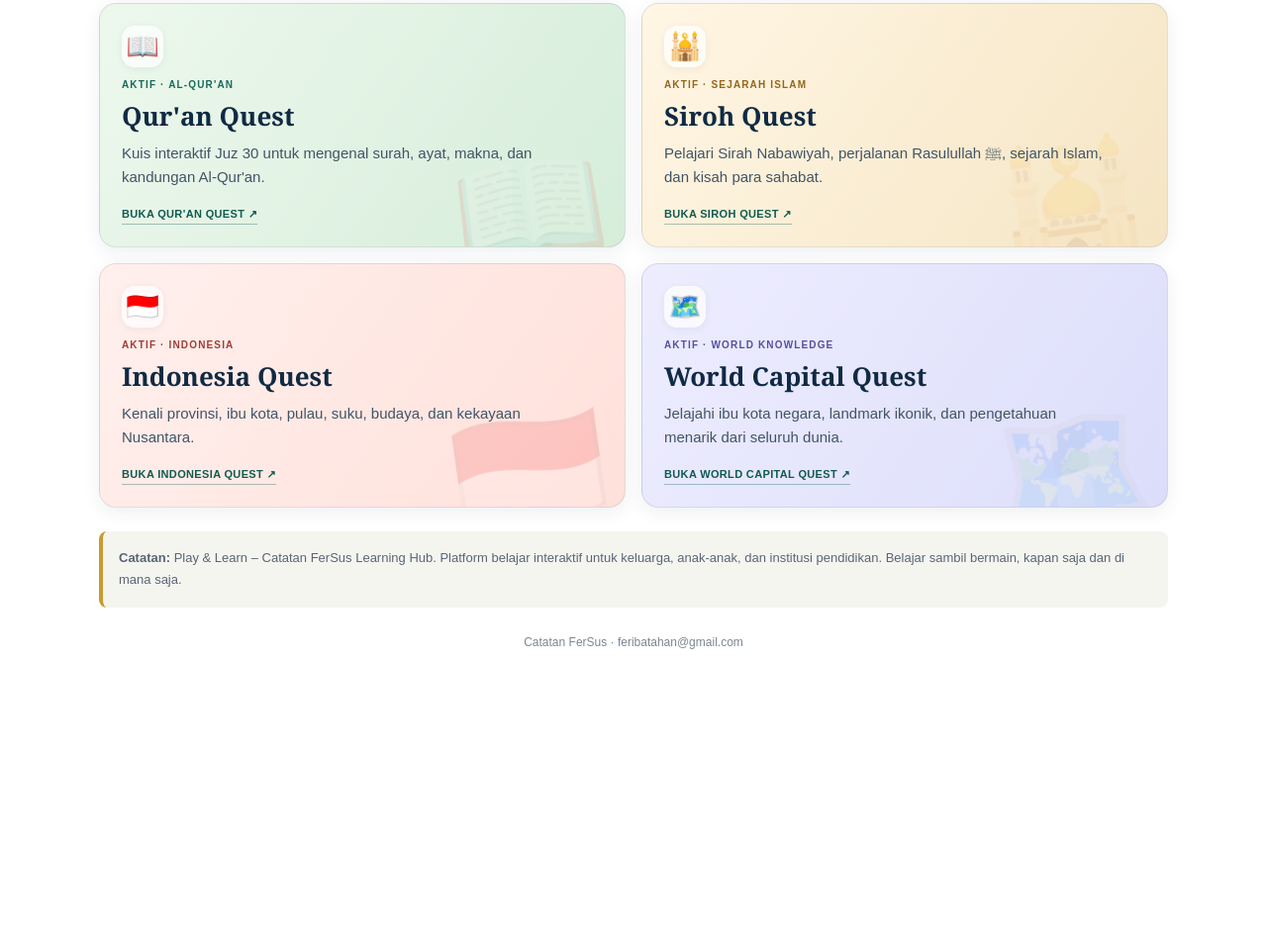
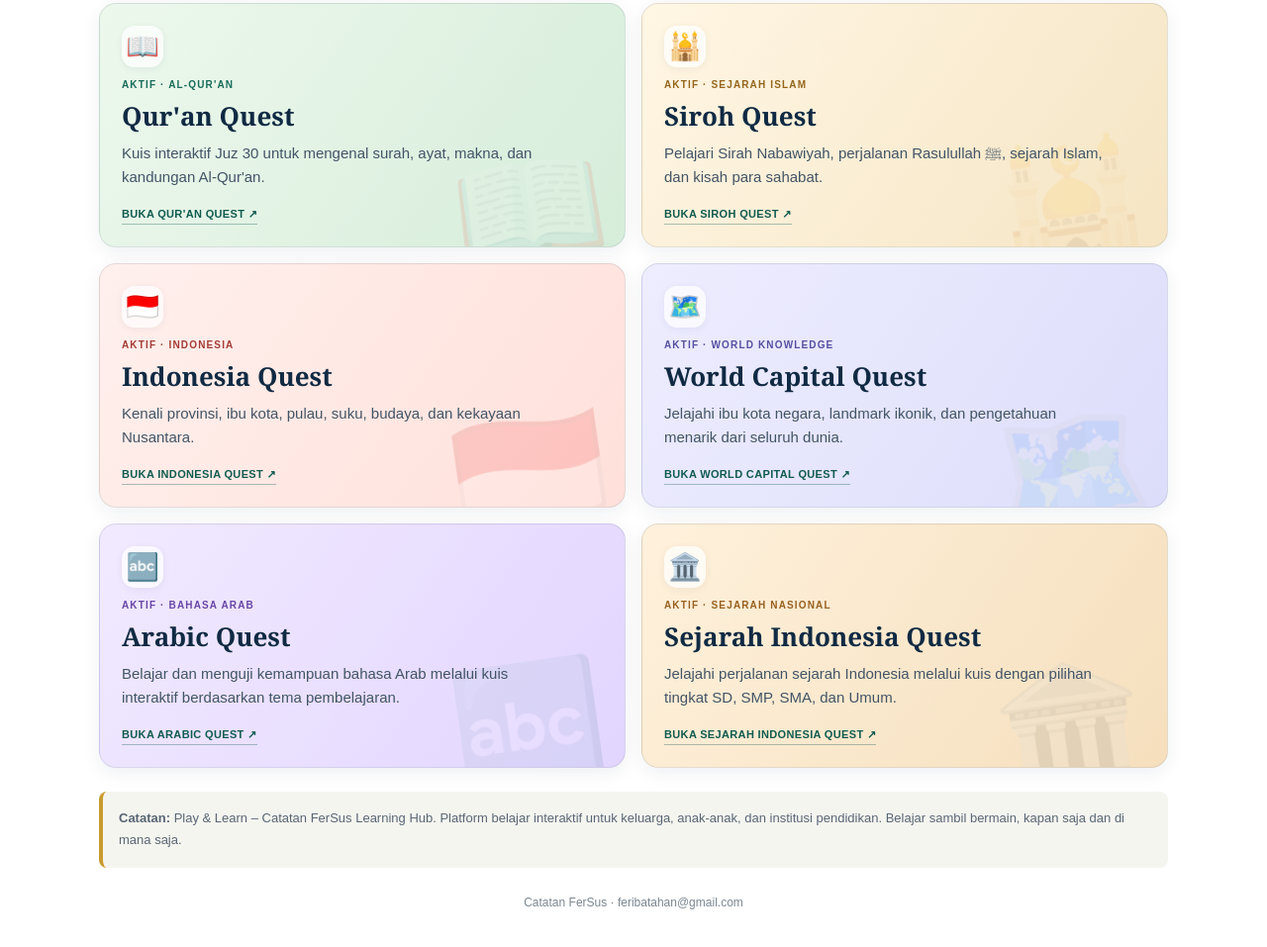
Before and after one commit to feribatahan/Play-and-Learn, a plain HTML site: page index.html in a window 1280 px wide. Shown: the part 679-1636 px from the top of the page at 99% size. Before the commit the page ends 1373 px from the top, so only its background shows below. Drawn offline with nearby package versions, Linux system fonts and the light colour scheme.

Commit message:
Update index.html

```diff
--- a/index.html
+++ b/index.html
@@ -29,9 +29,13 @@
 .fs-hub-card.siroh{background:linear-gradient(125deg,#fff6e4 0%,#f5e5c4 100%)}
 .fs-hub-card.indonesia{background:linear-gradient(125deg,#fff0ed 0%,#ffe0da 100%)}
 .fs-hub-card.world{background:linear-gradient(125deg,#eeedff 0%,#dcddfa 100%)}
+.fs-hub-card.arabic{background:linear-gradient(125deg,#f1eaff 0%,#e2d5ff 100%)}
+.fs-hub-card.history{background:linear-gradient(125deg,#fff1dc 0%,#f5dfbd 100%)}
 .fs-hub-card.siroh .fs-hub-status{color:#95651b}
 .fs-hub-card.indonesia .fs-hub-status{color:#a33c36}
 .fs-hub-card.world .fs-hub-status{color:#5550a0}
+.fs-hub-card.arabic .fs-hub-status{color:#6846a5}
+.fs-hub-card.history .fs-hub-status{color:#98601e}
 .fs-hub-note{margin-top:24px;padding:16px;background:#f5f5f0;border-left:4px solid #c99a2e;border-radius:8px;font-size:13px;line-height:1.7;color:#596674}
 .fs-hub-footer{text-align:center;color:#7b8792;font-size:12px;margin-top:28px}
 .fs-authbar{display:flex;justify-content:flex-end;align-items:center;gap:10px;flex-wrap:wrap;margin:0 0 18px}
@@ -161,6 +165,14 @@
     <a class="fs-hub-card world" data-symbol="🗺️" href="https://feribatahan.github.io/World-Capital-Quest/" target="_blank" rel="noopener noreferrer">
       <span class="fs-hub-icon">🗺️</span><span class="fs-hub-status">Aktif · World Knowledge</span><b>World Capital Quest</b>
       <p>Jelajahi ibu kota negara, landmark ikonik, dan pengetahuan menarik dari seluruh dunia.</p><span class="fs-hub-open">BUKA WORLD CAPITAL QUEST ↗</span>
+    </a>
+    <a class="fs-hub-card arabic" data-symbol="🔤" href="https://feribatahan.github.io/Arabic-Quest/" target="_blank" rel="noopener noreferrer">
+      <span class="fs-hub-icon">🔤</span><span class="fs-hub-status">Aktif · Bahasa Arab</span><b>Arabic Quest</b>
+      <p>Belajar dan menguji kemampuan bahasa Arab melalui kuis interaktif berdasarkan tema pembelajaran.</p><span class="fs-hub-open">BUKA ARABIC QUEST ↗</span>
+    </a>
+    <a class="fs-hub-card history" data-symbol="🏛️" href="https://feribatahan.github.io/Sejarah-Indonesia/" target="_blank" rel="noopener noreferrer">
+      <span class="fs-hub-icon">🏛️</span><span class="fs-hub-status">Aktif · Sejarah Nasional</span><b>Sejarah Indonesia Quest</b>
+      <p>Jelajahi perjalanan sejarah Indonesia melalui kuis dengan pilihan tingkat SD, SMP, SMA, dan Umum.</p><span class="fs-hub-open">BUKA SEJARAH INDONESIA QUEST ↗</span>
     </a>
   </div>
 
```
